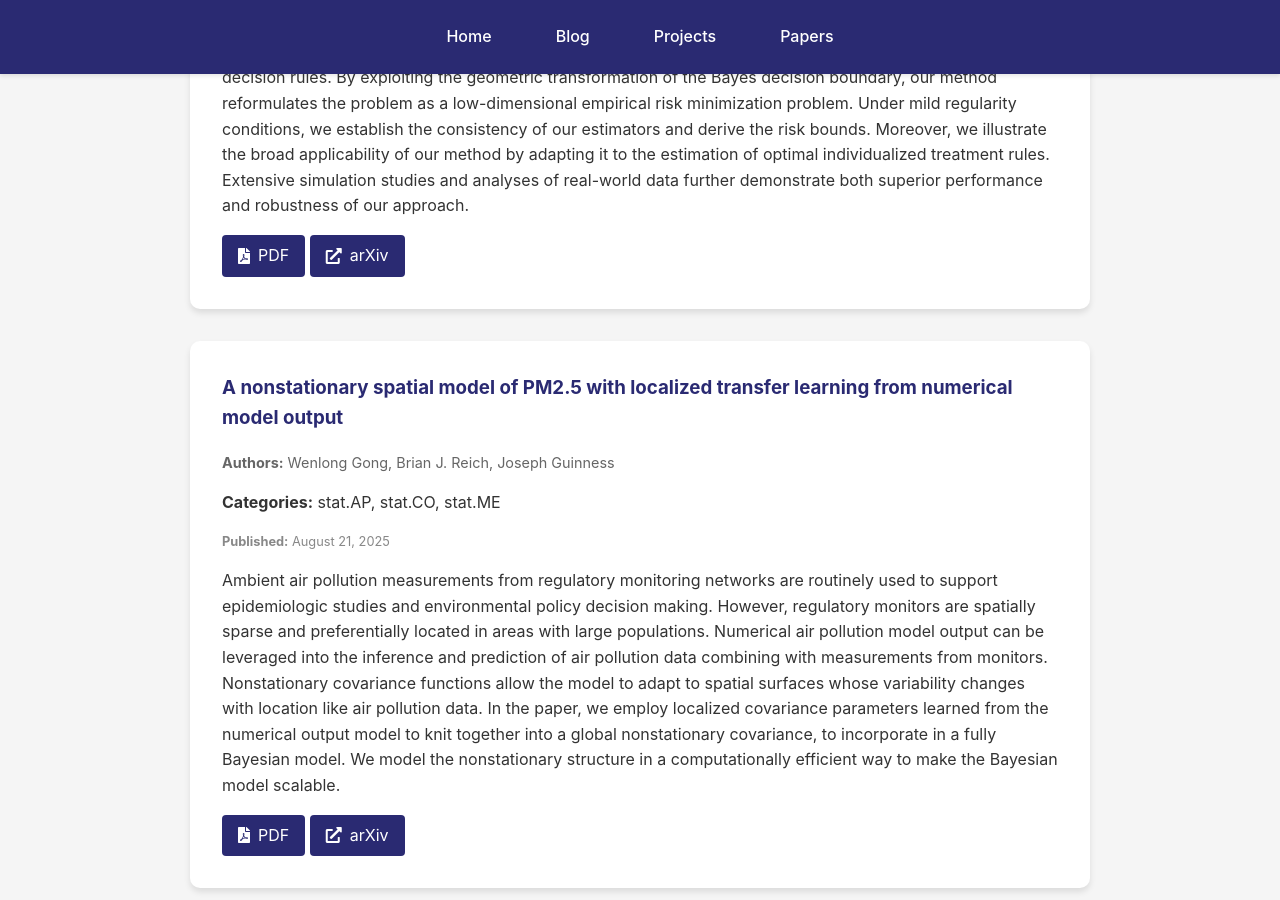
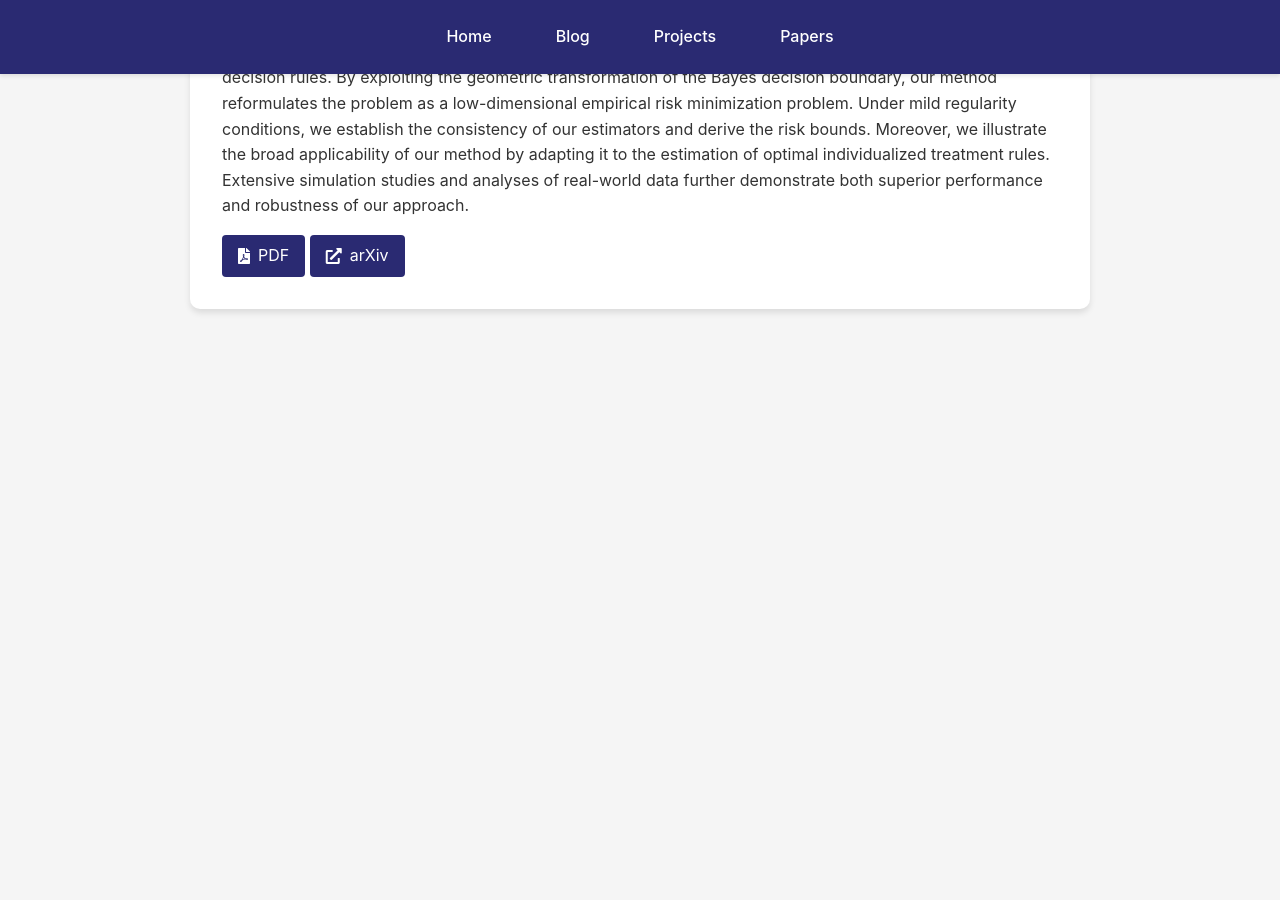
Before and after one commit to kyZhan2002/mypage, a Jekyll site: the page built from papers/index.html, in a window 1280 px wide and 900 px high, scrolled down 1318 px. Built offline with Jekyll 4.4.1, drawn with Linux system fonts in a browser that asks for light colours; after the commit the page ends 1723 px from its top, so only the background shows below that.

Commit message:
Update arXiv papers

```diff
--- a/_data/arxiv_cache.json
+++ b/_data/arxiv_cache.json
@@ -1,5 +1,5 @@
 {
-  "timestamp": 1757294546,
+  "timestamp": 1757380792,
   "papers": [
     {
       "title": "Speech transformer models for extracting information from baby cries",
@@ -39,23 +39,6 @@
       ],
       "pdf_link": "http://arxiv.org/pdf/2508.20942v1",
       "arxiv_url": "http://arxiv.org/abs/2508.20942v1"
-    },
-    {
-      "title": "A nonstationary spatial model of PM2.5 with localized transfer learning\n  from numerical model output",
-      "authors": [
-        "Wenlong Gong",
-        "Brian J. Reich",
-        "Joseph Guinness"
-      ],
-      "abstract": "Ambient air pollution measurements from regulatory monitoring networks are\nroutinely used to support epidemiologic studies and environmental policy\ndecision making. However, regulatory monitors are spatially sparse and\npreferentially located in areas with large populations. Numerical air pollution\nmodel output can be leveraged into the inference and prediction of air\npollution data combining with measurements from monitors. Nonstationary\ncovariance functions allow the model to adapt to spatial surfaces whose\nvariability changes with location like air pollution data. In the paper, we\nemploy localized covariance parameters learned from the numerical output model\nto knit together into a global nonstationary covariance, to incorporate in a\nfully Bayesian model. We model the nonstationary structure in a computationally\nefficient way to make the Bayesian model scalable.",
-      "published": "August 21, 2025",
-      "categories": [
-        "stat.AP",
-        "stat.CO",
-        "stat.ME"
-      ],
-      "pdf_link": "http://arxiv.org/pdf/2508.15978v1",
-      "arxiv_url": "http://arxiv.org/abs/2508.15978v1"
     }
   ]
 }
```
